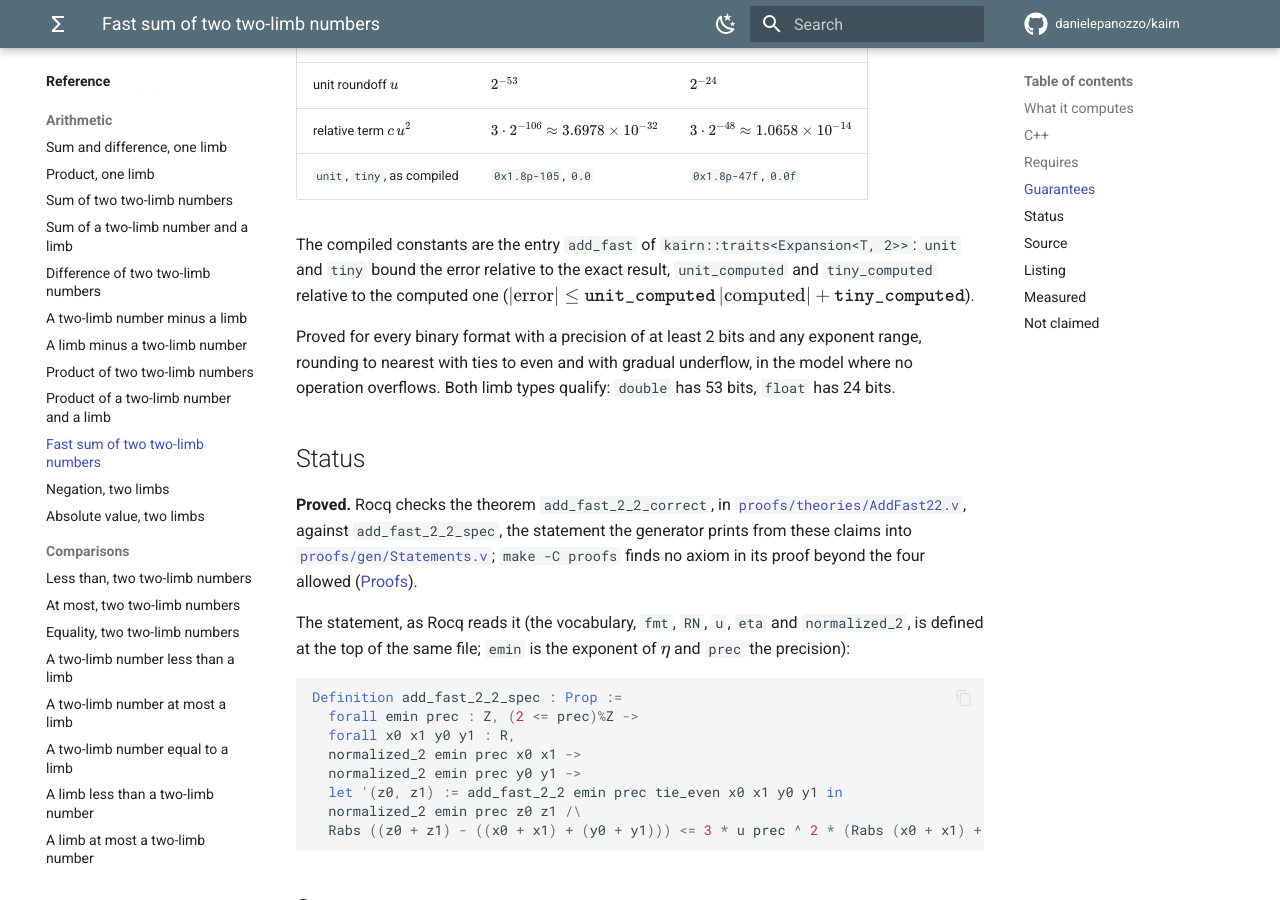
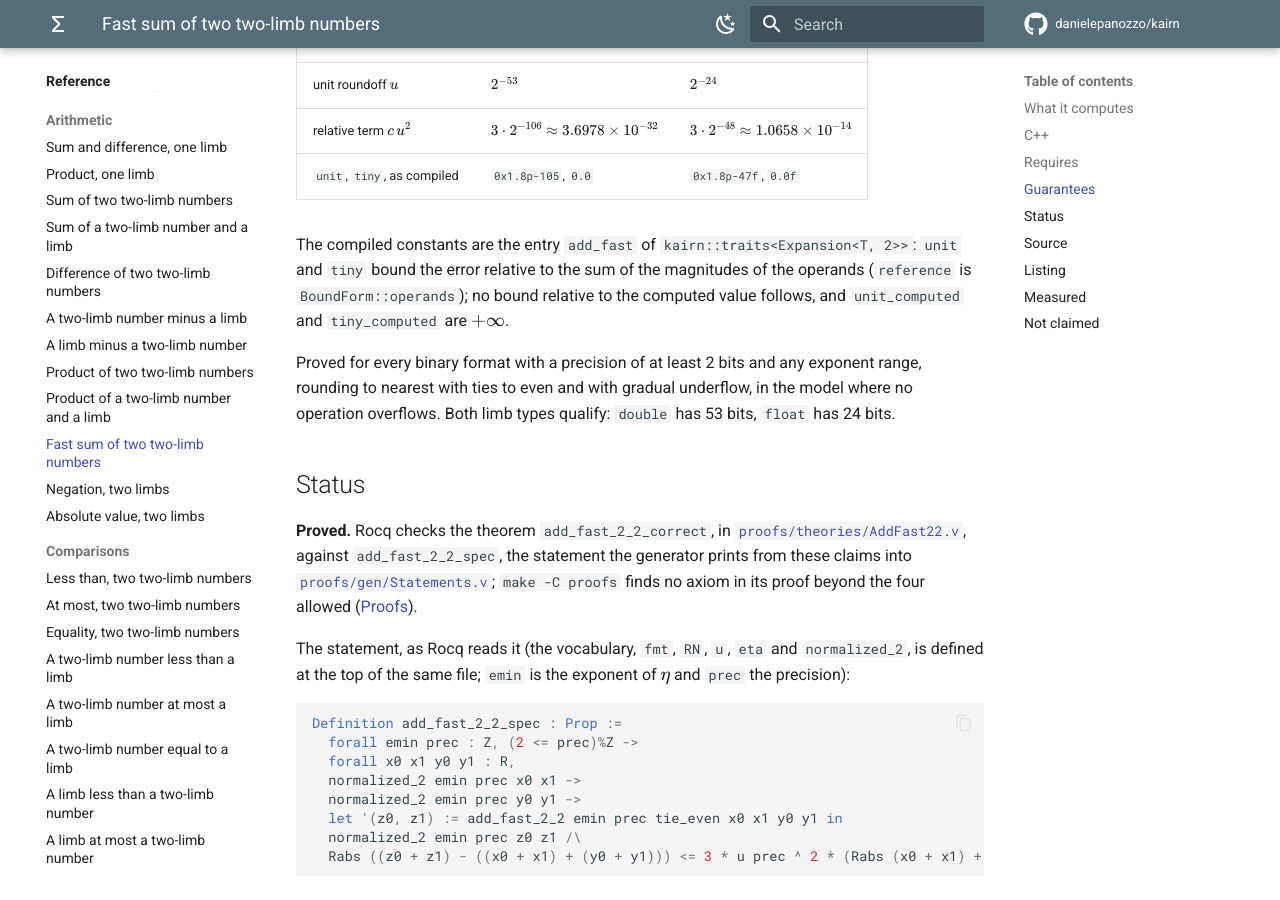
Before and after one commit to danielepanozzo/kairn, an MkDocs documentation site: the page built from docs/reference/add_fast_2_2.md, in a window 1280 px wide and 900 px high, scrolled down 1214 px. Built offline with MkDocs 1.6.1 and Material for MkDocs 9.7.7, drawn with Linux system fonts in a browser that asks for light colours; comment, search, counter and statistics services are not loaded.

Commit message:
Reference pages: the constants of a bound relative to the operands
For add_fast_2_2, whose bound is relative to |x| + |y|, the page said that unit and tiny bound
the error relative to the exact result. It now says what traits.hpp says: relative to the
operands, with no bound relative to the computed value (unit_computed and tiny_computed are
+infinity). A form the sentence has no template for stops the script.

Co-Authored-By: Claude Opus 5.5 <noreply@anthropic.com>
Claude-Session: https://claude.ai/code/session_01ULwCxzT6Dhw9xUiTw8mJz1

```diff
--- a/docs/reference/add_fast_2_2.md
+++ b/docs/reference/add_fast_2_2.md
@@ -41,7 +41,7 @@ The constants of the bound, for each limb type, from `gen/claims.json`; `kairn::
 | relative term $c\,u^2$ | $3 \cdot 2^{-106} \approx 3.6978 \times 10^{-32}$ | $3 \cdot 2^{-48} \approx 1.0658 \times 10^{-14}$ |
 | `unit`, `tiny`, as compiled | `0x1.8p-105`, `0.0` | `0x1.8p-47f`, `0.0f` |
 
-The compiled constants are the entry `add_fast` of `kairn::traits<Expansion<T, 2>>`: `unit` and `tiny` bound the error relative to the exact result, `unit_computed` and `tiny_computed` relative to the computed one ($\lvert \text{error}\rvert \le \mathtt{unit\_computed}\,\lvert\text{computed}\rvert + \mathtt{tiny\_computed}$).
+The compiled constants are the entry `add_fast` of `kairn::traits<Expansion<T, 2>>`: `unit` and `tiny` bound the error relative to the sum of the magnitudes of the operands (`reference` is `BoundForm::operands`); no bound relative to the computed value follows, and `unit_computed` and `tiny_computed` are $+\infty$.
 
 Proved for every binary format with a precision of at least 2 bits and any exponent range, rounding to nearest with ties to even and with gradual underflow, in the model where no operation overflows. Both limb types qualify: `double` has 53 bits, `float` has 24 bits.
 
```
Also changed, not shown: docs/tools/reference.py (+14 -5 lines).
